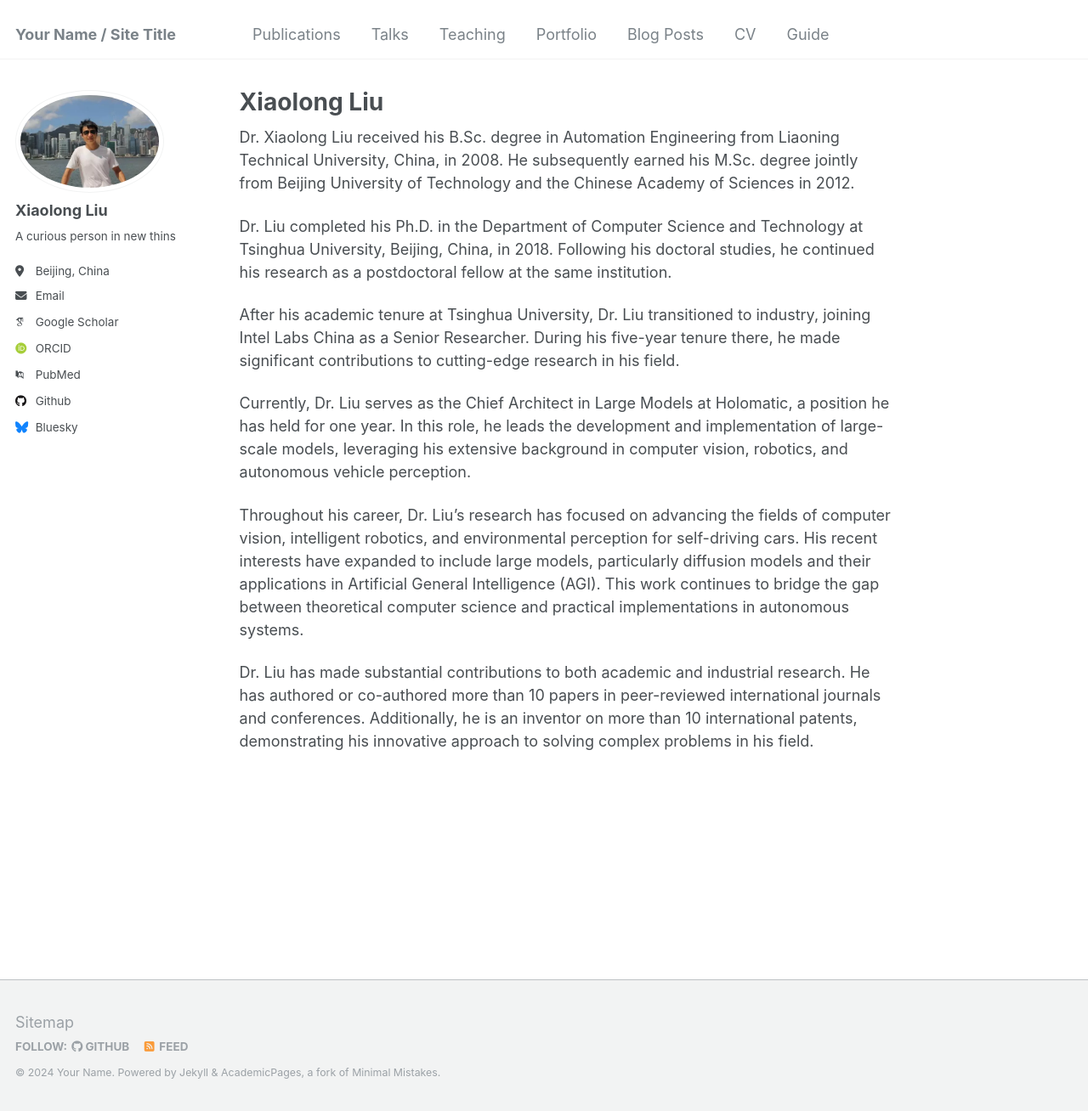
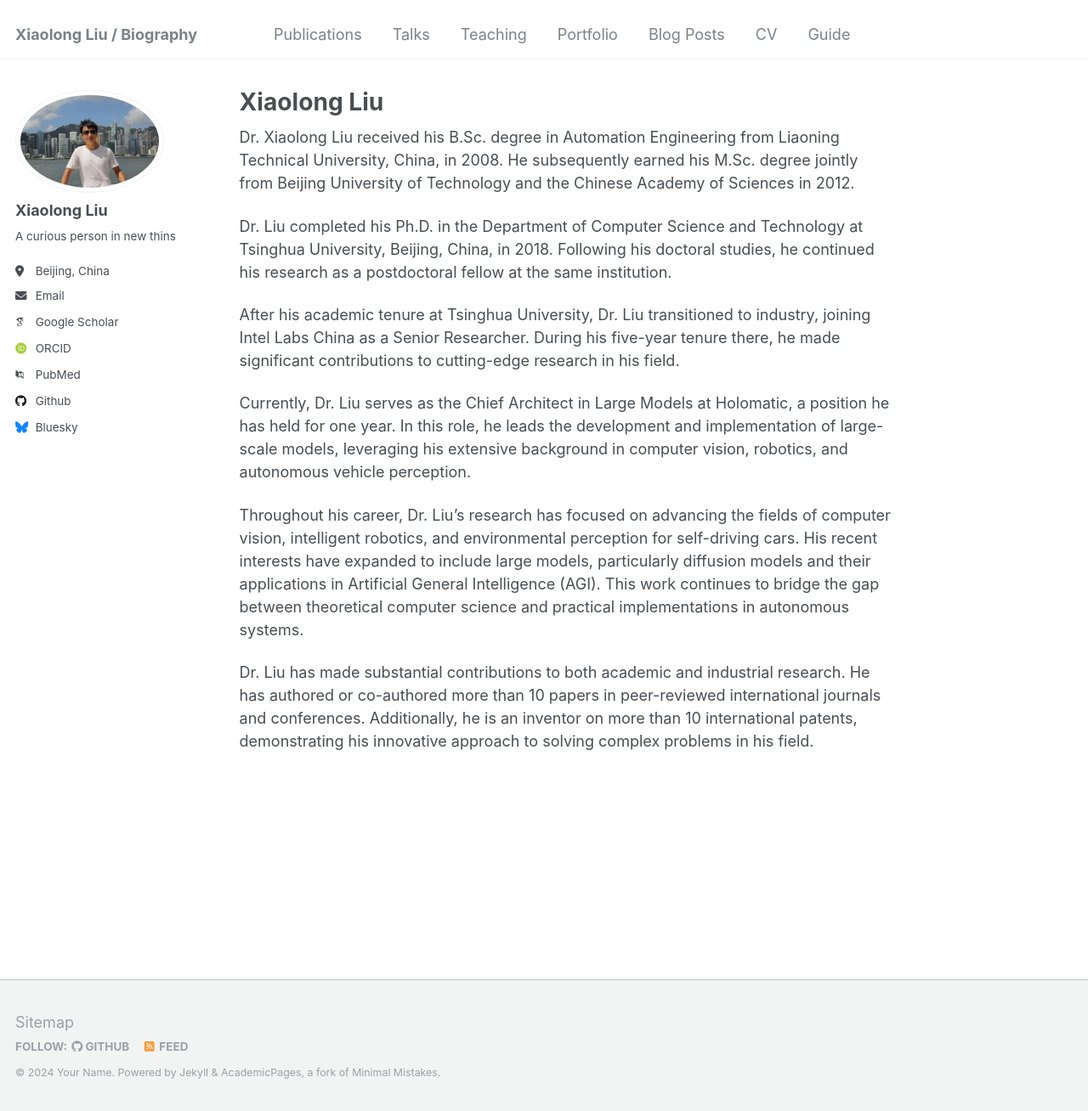
Before and after one commit to xllau/xllau.github.io, a Jekyll site: the page built from _pages/about.md, in a window 1280 px wide and 1308 px high. Shown: the whole window at 85% size. Built offline with Jekyll 4.4.1, drawn with Linux system fonts in a browser that asks for light colours; some web fonts are replaced.

Commit message:
Update _config.yml

```diff
--- a/_config.yml
+++ b/_config.yml
@@ -8,7 +8,7 @@
 
 # Basic Site Settings
 locale                   : "en-US"
-title                    : "Your Name / Site Title"
+title                    : "Xiaolong Liu / Biography"
 title_separator          : "-"
 name                     : &name "Your Name"
 description              : &description "personal description"
```
